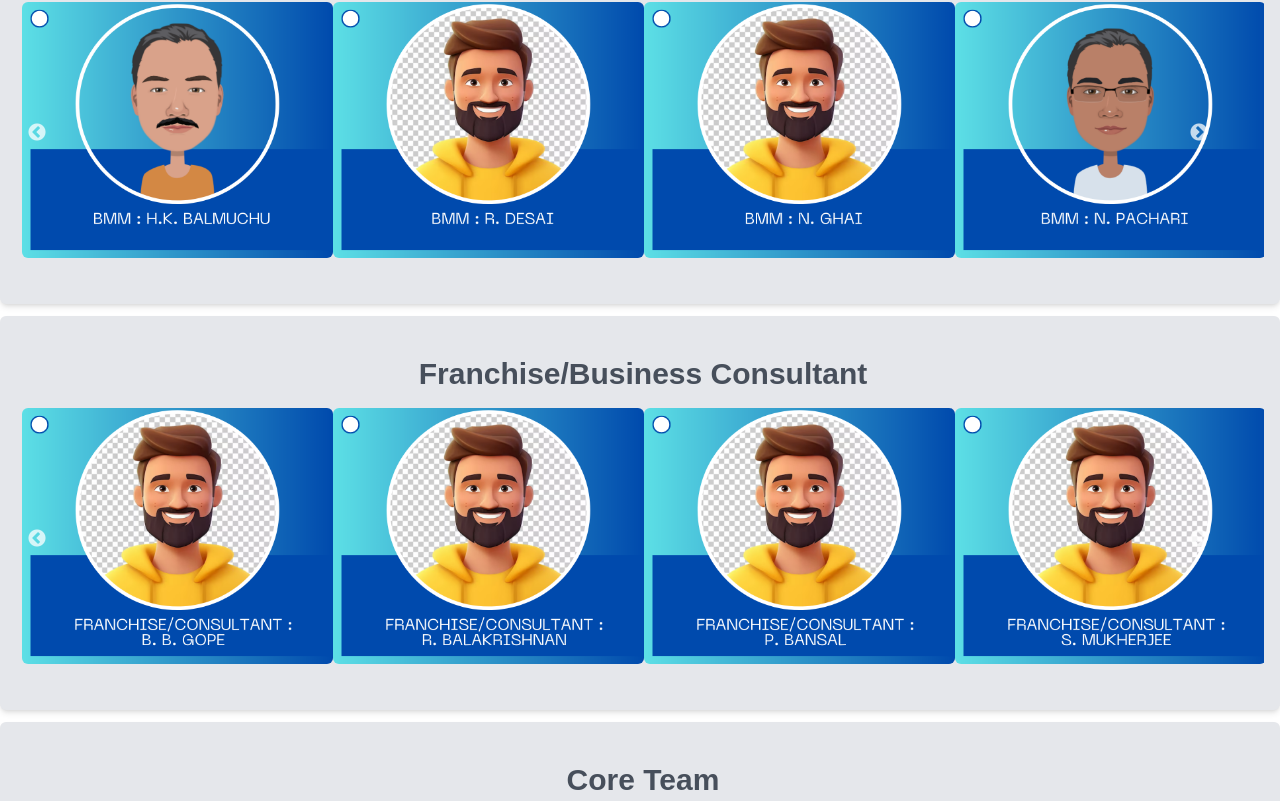
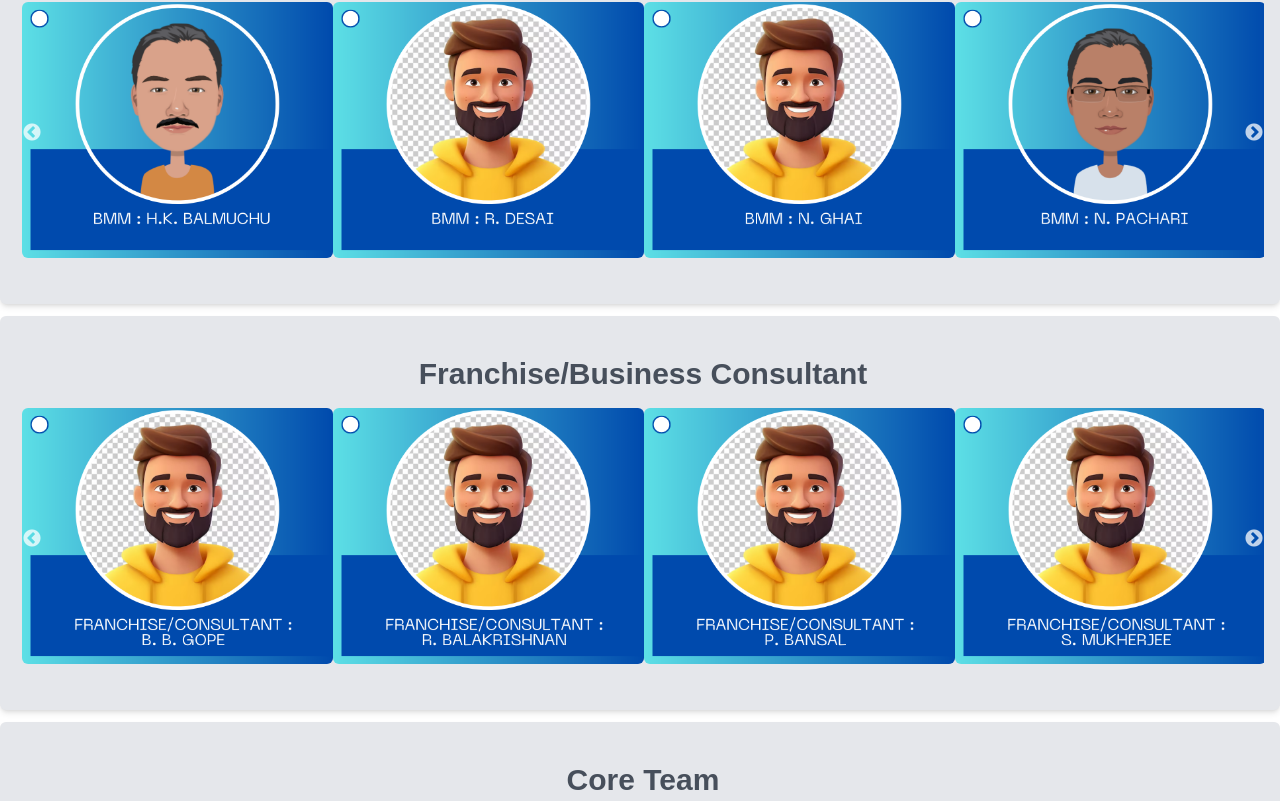
Before and after one commit to centum-world/mining-rig-portfolio, a React (Vite) app: page /white-paper in a window 1280 px wide. Shown: the part 2759-3560 px from the top of the page. Built offline with nearby package versions, Linux system fonts and the light colour scheme.

Commit message:
css done in  whitepaper slider

```diff
--- a/src/components/WhitePaperLowerSection.jsx
+++ b/src/components/WhitePaperLowerSection.jsx
@@ -1,4 +1,4 @@
-import React, { useEffect, useState } from "react";
+import React from "react";
 import Slider from "react-slick";
 import "slick-carousel/slick/slick.css";
 import "slick-carousel/slick/slick-theme.css";
@@ -13,34 +13,11 @@ import { selectDarkMode } from "../redux/darkModeSlice";
 import { BackOffice } from "../utils/constant";
 import { AsstHRD } from "../utils/constant";
 
-const CustomArrow = ({ onClick, className, icon }) => {
-    const mediaQueryStyles = {
-      padding: "0 75px 0 30px",
-    };
-
-    return (
-      <div
-        className={`${className}`}
-        onClick={onClick}
-        style={{
-          padding: "0 100px 0 30px",
-          zIndex: "99",
-          ...((window.innerWidth || document.documentElement.clientWidth) <= 768 && mediaQueryStyles),
-        }}
-      >
-        {icon}
-      </div>
-    );
-  };
 
 const WhitePaperLowerSection = () => {
   const darkModeEnabled = useSelector(selectDarkMode);
   const { selectedColor } = useSelector((state) => state.colors);
 
-  const customPrevArrow = (
-    <CustomArrow className="slick-prev" icon="Previous" />
-  );
-  const customNextArrow = <CustomArrow className="slick-next" icon="Next" />;
 
   const sliderSettings = {
     dots: false,
@@ -48,11 +25,9 @@ const WhitePaperLowerSection = () => {
     speed: 500,
     slidesToShow: 4,
     slidesToScroll: 1,
-    autoplay: true,
+    autoplay:true,
     autoplaySpeed: 3000,
     arrows: true,
-    prevArrow: customPrevArrow,
-    nextArrow: customNextArrow,
     responsive: [
       {
         breakpoint: 1024,
@@ -91,7 +66,10 @@ const WhitePaperLowerSection = () => {
 
   return (
     <>
-      <p style={{ color: selectedColor }}  className="mt-10 text-opacity-80 text-center font-tomorrow font-semibold  text-xl md:text-3xl lg:text-3xl">
+      <p
+        style={{ color: selectedColor }}
+        className="mt-10 text-opacity-80 text-center font-tomorrow font-semibold  text-xl md:text-3xl lg:text-3xl"
+      >
         Meet Our Efficient Team
       </p>
       {/* BMM Section */}
--- a/src/index.css
+++ b/src/index.css
@@ -2,6 +2,22 @@
 @tailwind components;
 @tailwind utilities;
 
+.slick-prev,
+.slick-next {
+  display: block;
+  z-index: 99;
+  position: absolute;
+  top: 50%;
+  transform: translateY(-50%);
+}
+
+.slick-prev {
+  left: 0;
+}
+
+.slick-next {
+ right :0
+}
 
 
 @keyframes slideInLeft {
```
